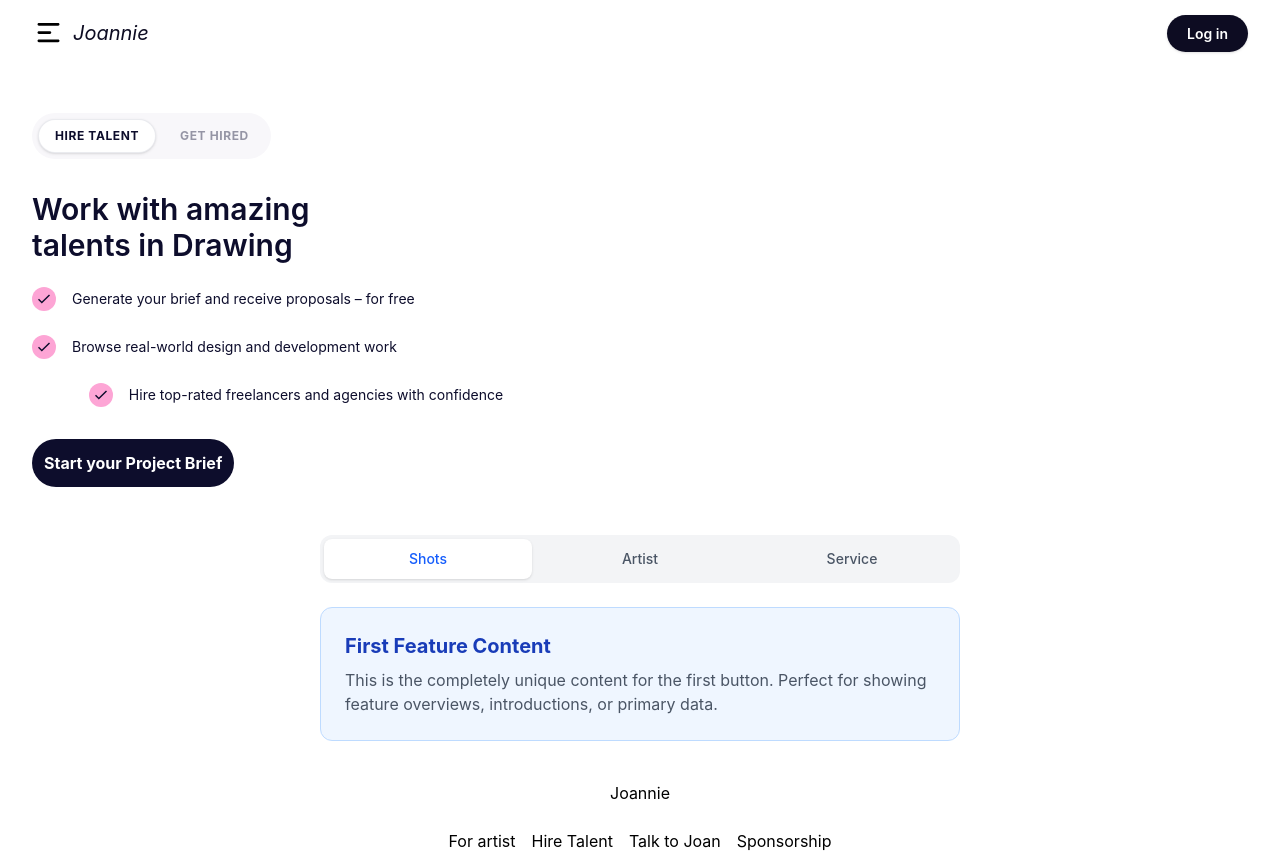
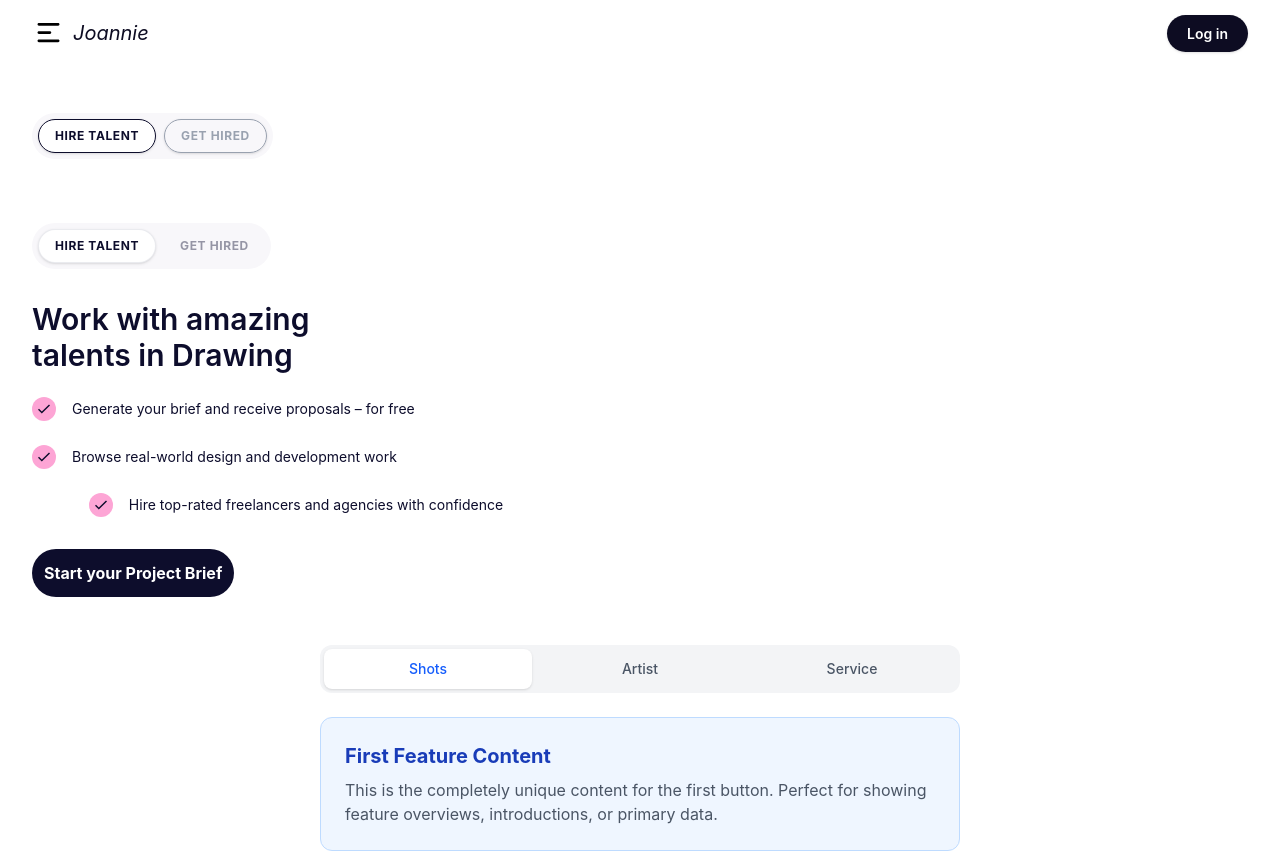
Before and after one commit to neducod/secret-project, a React (Vite) app: page / in a window 1280 px wide. Shown: the top 853 px of the page. Built offline with nearby package versions, Linux system fonts and the light colour scheme.

Commit message:
dynamic buttons

```diff
--- a/src/components/Hero.jsx
+++ b/src/components/Hero.jsx
@@ -27,14 +27,28 @@ function Hero(){
     }
     return(
         <>
-            <section className=''>
+            <section className='flex justify-start flex-col gap-4 p-2'>
+                <div className='max-w-xl w-full flex flex-col gap-6 md:gap-8 p-4 md:p-6 text-[#0d0d2c]'>
+                    <div className='inline-flex gap-2 bg-[#f8f7fa] p-1.5 rounded-full self-start'>
+                        <button  onClick={() => setActiveTab('tab1')} className={`text-xs font-bold px-4 py-2 rounded-full border shadow-sm uppercase tracking-wider
+                        ${activeTab === 'tab1'
+                        ? 'bg-white text-[#0d0d2c] shadow-sm'
+                        : 'text-gray-400'}`}>Hire Talent</button>
 
+                        <button  onClick={() => setActiveTab('tab2')} className={`text-xs font-bold px-4 py-2 rounded-full border shadow-sm uppercase tracking-wider
+                        ${activeTab === 'tab2'
+                        ? 'bg-white text-[#0d0d2c] shadow-sm'
+                        : 'text-gray-400'}`}>get hired</button>
+
+
+                    </div>
+                </div>
             </section>
             <section className='flex justify-start flex-col gap-4 p-2'>
                 <div className='max-w-xl w-full flex flex-col gap-6 md:gap-8 p-4 md:p-6 text-[#0d0d2c]'>
                     <div className="inline-flex gap-2 bg-[#f8f7fa] p-1.5 rounded-full self-start">
                         <button className="text-xs font-bold px-4 py-2 bg-white rounded-full border border-gray-200/80 shadow-sm uppercase tracking-wider text-[#0d0d2c]">
-                        Hire Talent
+                            Hire Talent
                         </button>
                         <button className="text-xs font-bold px-4 py-2 text-[#9595a5] hover:text-[#0d0d2c] transition-colors uppercase tracking-wider">
                         Get Hired
```
